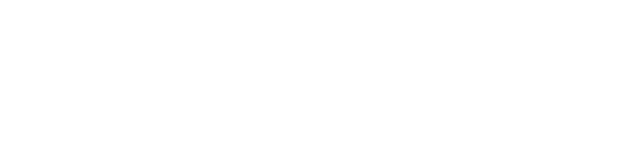
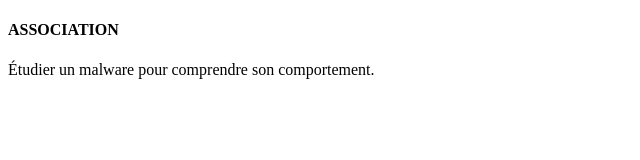
Before and after one commit to emelin27/mon-cv, a plain HTML site: page index.html in a window 1280 px wide. Shown: the whole page, without its empty margins (0-640 px from the left). Drawn offline with Linux system fonts and the light colour scheme.

Commit message:
mise en place de la section associations

```diff
--- a/index.html
+++ b/index.html
@@ -7,6 +7,7 @@
     <title>Document</title>
 </head>
 <body>
-
+    <h4>ASSOCIATION</h4>
+    <p> Étudier un malware pour comprendre son comportement.</p>
 </body>
 </html>
```
